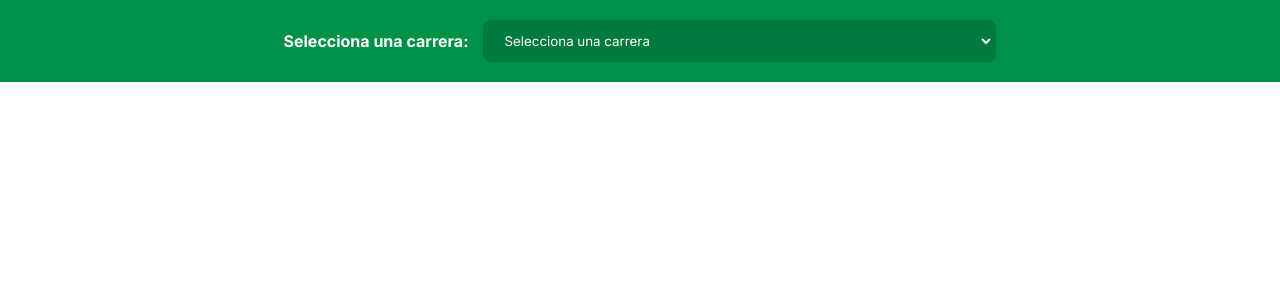
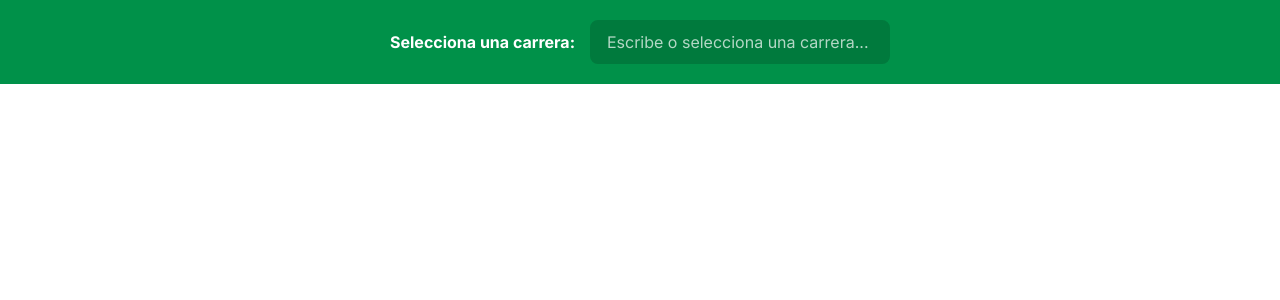
Before and after one commit to onicalls/mallas-usach, a Nuxt app: page / in a window 1280 px wide. Shown: the top 300 px of the page. Built offline with nearby package versions, Linux system fonts and the light colour scheme.

Commit message:
feat: nuevo buscador

```diff
--- a/components/CarreraSelector.vue
+++ b/components/CarreraSelector.vue
@@ -1,22 +1,37 @@
 <template>
   <div class="selector-container">
     <label for="carrera-select">Selecciona una carrera:</label>
-    <select
-      id="carrera-select"
-      :value="selectedCarrera"
-      @change="$emit('carrera-changed', $event.target.value)"
-      class="carrera-select"
-    >
-      <option value="">Selecciona una carrera</option>
-      <option
-        v-for="malla in availableMallas"
-        :key="malla.value"
-        :value="malla.value"
-      >
-        {{ malla.label }}
-      </option>
-      <option value="personalizado">Personalizado</option>
-    </select>
+    <div class="autocomplete-container">
+      <input
+        id="carrera-select"
+        v-model="searchText"
+        @input="filterMallas"
+        @focus="showDropdown = true"
+        @blur="handleBlur"
+        @keydown="handleKeydown"
+        placeholder="Escribe o selecciona una carrera..."
+        class="carrera-input"
+        autocomplete="off"
+      />
+      <div v-if="showDropdown && (filteredMallas.length > 0 || searchText.length > 0)" class="dropdown">
+        <div
+          v-for="(malla, index) in filteredMallas"
+          :key="malla.value"
+          :class="['dropdown-item', { 'highlighted': highlightedIndex === index }]"
+          @mousedown="selectMalla(malla)"
+          @mouseenter="highlightedIndex = index"
+        >
+          {{ malla.label }}
+        </div>
+        <div
+          :class="['dropdown-item', { 'highlighted': highlightedIndex === filteredMallas.length }]"
+          @mousedown="selectMalla({ value: 'personalizado', label: 'Personalizado' })"
+          @mouseenter="highlightedIndex = filteredMallas.length"
+        >
+          Personalizado
+        </div>
+      </div>
+    </div>
 
     <!-- Toggle de Editar - Solo aparece cuando la carrera es personalizada -->
     <div v-if="selectedCarrera === 'personalizado'" class="simulate-toggle-container">
@@ -69,7 +84,111 @@ export default {
       default: true
     }
   },
-  emits: ['carrera-changed', 'toggle-simulate', 'toggle-edit']
+  emits: ['carrera-changed', 'toggle-simulate', 'toggle-edit', 'clear-simulation'],
+  data() {
+    return {
+      searchText: '',
+      showDropdown: false,
+      filteredMallas: [],
+      highlightedIndex: -1
+    }
+  },
+  watch: {
+    selectedCarrera: {
+      immediate: true,
+      handler(newValue) {
+        if (newValue) {
+          if (newValue === 'personalizado') {
+            this.searchText = 'Personalizado'
+          } else {
+            const selectedMalla = this.availableMallas.find(m => m.value === newValue)
+            this.searchText = selectedMalla ? selectedMalla.label : ''
+          }
+        } else {
+          this.searchText = ''
+        }
+      }
+    },
+    availableMallas: {
+      immediate: true,
+      handler() {
+        this.filteredMallas = [...this.availableMallas]
+      }
+    }
+  },
+  methods: {
+    normalizeText(text) {
+      return text
+        .toLowerCase()
+        .normalize('NFD')
+        .replace(/[\u0300-\u036f]/g, '')
+    },
+    filterMallas() {
+      const search = this.normalizeText(this.searchText)
+      if (search === '') {
+        this.filteredMallas = [...this.availableMallas]
+      } else {
+        this.filteredMallas = this.availableMallas.filter(malla =>
+          this.normalizeText(malla.label).includes(search)
+        )
+      }
+      this.highlightedIndex = -1
+      this.showDropdown = true
+    },
+    selectMalla(malla) {
+      this.searchText = malla.label
+      this.showDropdown = false
+      this.highlightedIndex = -1
+      this.$emit('carrera-changed', malla.value)
+    },
+    handleBlur() {
+      // Delay hiding dropdown to allow click events
+      setTimeout(() => {
+        this.showDropdown = false
+        this.highlightedIndex = -1
+
+        // If no valid selection, revert to current selection
+        if (this.selectedCarrera) {
+          if (this.selectedCarrera === 'personalizado') {
+            this.searchText = 'Personalizado'
+          } else {
+            const selectedMalla = this.availableMallas.find(m => m.value === this.selectedCarrera)
+            this.searchText = selectedMalla ? selectedMalla.label : ''
+          }
+        } else {
+          this.searchText = ''
+        }
+      }, 150)
+    },
+    handleKeydown(event) {
+      if (!this.showDropdown) return
+
+      const totalItems = this.filteredMallas.length + 1 // +1 for "Personalizado"
+
+      switch (event.key) {
+        case 'ArrowDown':
+          event.preventDefault()
+          this.highlightedIndex = Math.min(this.highlightedIndex + 1, totalItems - 1)
+          break
+        case 'ArrowUp':
+          event.preventDefault()
+          this.highlightedIndex = Math.max(this.highlightedIndex - 1, -1)
+          break
+        case 'Enter':
+          event.preventDefault()
+          if (this.highlightedIndex >= 0 && this.highlightedIndex < this.filteredMallas.length) {
+            this.selectMalla(this.filteredMallas[this.highlightedIndex])
+          } else if (this.highlightedIndex === this.filteredMallas.length) {
+            this.selectMalla({ value: 'personalizado', label: 'Personalizado' })
+          }
+          break
+        case 'Escape':
+          this.showDropdown = false
+          this.highlightedIndex = -1
+          break
+      }
+    }
+  }
 }
 </script>
 
@@ -147,31 +266,75 @@ export default {
   white-space: nowrap;
 }
 
-.carrera-select {
+.autocomplete-container {
+  position: relative;
+  min-width: 300px;
+}
+
+.carrera-input {
   padding: 10px 15px;
-  font-size: flex;
+  font-size: 16px;
   border: 2px solid #007a3d;
   border-radius: 8px;
   background-color: #007a3d;
-  min-width: 300px;
+  width: 100%;
   cursor: pointer;
   transition: border-color 0.2s;
   color: white;
+  box-sizing: border-box;
+}
+
+.carrera-input::placeholder {
+  color: rgba(255, 255, 255, 0.7);
+}
+
+.carrera-input:focus {
+  outline: none;
+  border-color: #007a3d;
+  box-shadow: 0 0 0 3px rgba(0, 145, 73, 0.2);
+  cursor: text;
+}
+
+.dropdown {
+  position: absolute;
+  top: 100%;
+  left: 0;
+  right: 0;
+  background-color: white;
+  border: 2px solid #007a3d;
+  border-top: none;
+  border-radius: 0 0 8px 8px;
+  max-height: 200px;
+  overflow-y: auto;
+  z-index: 1000;
+  box-shadow: 0 4px 6px rgba(0, 0, 0, 0.1);
+}
+
+.dropdown-item {
+  padding: 10px 15px;
+  cursor: pointer;
+  border-bottom: 1px solid #eee;
+  color: #333;
+  transition: background-color 0.2s;
+}
+
+.dropdown-item:last-child {
+  border-bottom: none;
+}
+
+.dropdown-item:hover,
+.dropdown-item.highlighted {
+  background-color: #f0f8f0;
+  color: #007a3d;
 }
 
 /* Responsive: en móviles, ancho completo */
 @media (max-width: 768px) {
-  .carrera-select {
+  .autocomplete-container {
     min-width: 250px;
     width: 100%;
     max-width: 300px;
   }
-}
-
-.carrera-select:focus {
-  outline: none;
-  border-color: #007a3d;
-  box-shadow: 0 0 0 3px rgba(0, 145, 73, 0.2);
 }
 
 .clear-simulation-container {
--- a/components/CustomMallaTable.vue
+++ b/components/CustomMallaTable.vue
@@ -183,6 +183,11 @@
     </div>
     </div>
 
+    <!-- Leyenda -->
+    <MallaLegend
+      :is-simulating="isSimulating"
+    />
+
     <!-- Botón de exportar JSON -->
     <div class="export-section">
       <div class="export-buttons">
@@ -233,8 +238,13 @@
 </template>
 
 <script>
+import MallaLegend from './MallaLegend.vue'
+
 export default {
   name: 'CustomMallaTable',
+  components: {
+    MallaLegend
+  },
   props: {
     mallaData: {
       type: Object,
@@ -827,18 +837,11 @@ export default {
   color: #dc2626;
   font-size: 14px;
   margin-top: 10px;
-  font-style: italic;
 }
 
 .cache-info {
   color: #059669;
   font-size: 13px;
-  margin-top: 10px;
-  font-style: italic;
-  background-color: rgba(5, 150, 105, 0.1);
-  padding: 8px;
-  border-radius: 6px;
-  border: 1px solid rgba(5, 150, 105, 0.2);
 }
 
 .table-container {
--- a/components/MainPage.vue
+++ b/components/MainPage.vue
@@ -49,9 +49,15 @@
       @materia-selected="selectMateria"
     />
 
-    <!-- Leyenda -->
+    <!-- Leyenda para malla personalizada en modo no-editable -->
     <MallaLegend
-      v-if="mallaData"
+      v-if="mallaData && selectedCarrera === 'personalizado' && !isEditing"
+      :is-simulating="isSimulating"
+    />
+
+    <!-- Leyenda - Solo para mallas normales -->
+    <MallaLegend
+      v-if="mallaData && selectedCarrera !== 'personalizado'"
       :is-simulating="isSimulating"
     />
   </div>
--- a/public/mallas/1351.json
+++ b/public/mallas/1351.json
@@ -1,7 +1,7 @@
 {
   "info": {
     "codigo": "1351",
-    "nombre": "INGENIERIA DE EJECUCION EN ELECTRICIDAD",
+    "nombre": "INGENIERÍA DE EJECUCIÓN EN ELECTRICIDAD",
     "departamento": "ELÉCTRICA"
   },
   "malla": {
--- a/public/mallas/1355.json
+++ b/public/mallas/1355.json
@@ -1,7 +1,7 @@
 {
   "info": {
     "codigo": "1355",
-    "nombre": "INGENIERIA DE EJECUCION EN MECANICA",
+    "nombre": "INGENIERÍA DE EJECUCIÓN EN MECÁNICA",
     "departamento": "MECÁNICA"
   },
   "malla": {
--- a/public/mallas/1363.json
+++ b/public/mallas/1363.json
@@ -1,7 +1,7 @@
 {
   "info": {
     "codigo": "1363",
-    "nombre": "INGENIERIA CIVIL INFORMATICA",
+    "nombre": "INGENIERÍA CIVIL INFORMÁTICA",
     "departamento": "INFORMÁTICA"
   },
   "malla": {
```
Also changed, not shown: 1 other file (tests, documents, lock files or other folders).
